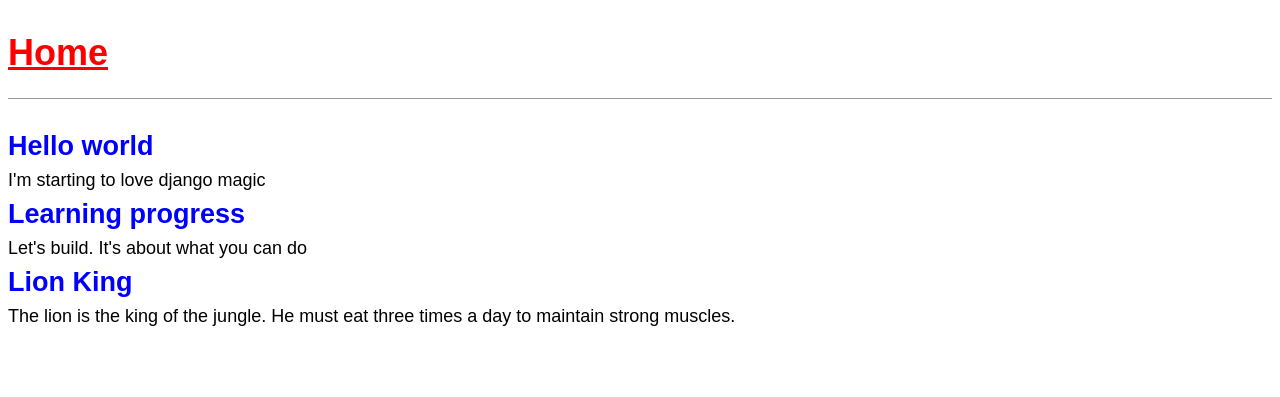
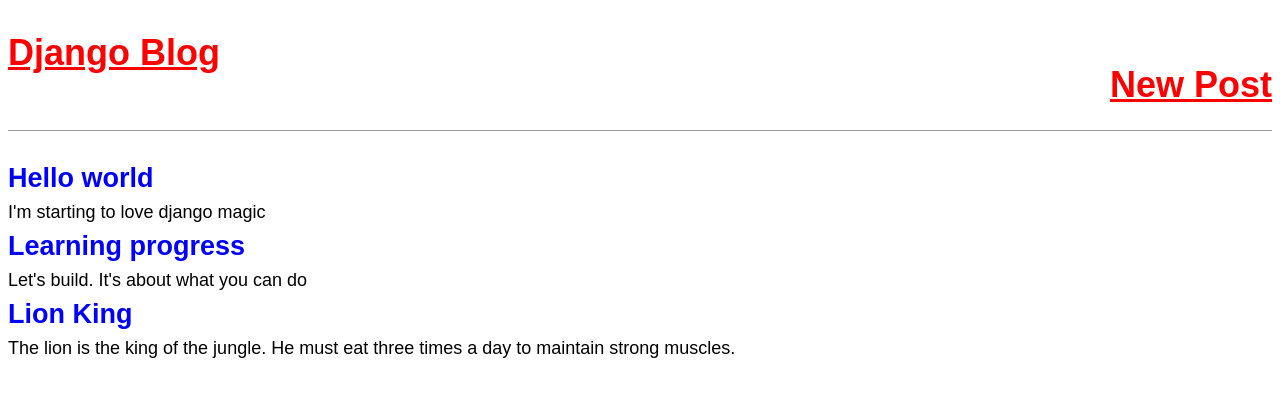
Before and after one commit to Van-Excel/django-blogapp, a Django app: page / in a window 1280 px wide. Shown: the top 397 px of the page. Run offline with Django 4.2, Linux system fonts and the light colour scheme; data comes from the database, SQL or seed files in the repository; both versions use the stored data as it was after the commit.

Commit message:
added CreateView

```diff
--- a/blog/models.py
+++ b/blog/models.py
@@ -1,4 +1,5 @@
 from django.db import models
+from django.urls import reverse
 
 # Create your models here.
 
@@ -13,3 +14,6 @@
 
     def __str__(self):
         return self.title
+
+    def get_absolute_url(self):
+        return reverse('post_detail', args=[str(self.id)])
--- a/blog/urls.py
+++ b/blog/urls.py
@@ -1,8 +1,9 @@
 from django.urls import path
-from .views import HomeView, BlogDetailView
+from .views import HomeView, BlogDetailView, BlogCreateView
 
 
 urlpatterns = [
+    path('post/new/', BlogCreateView.as_view(), name='post_new'),
     path('post/<int:pk>/', BlogDetailView.as_view(), name='post_detail'),
     path('', HomeView.as_view(), name='home')
 
--- a/blog/views.py
+++ b/blog/views.py
@@ -1,5 +1,6 @@
 from django.shortcuts import render
 from django.views.generic import ListView, DetailView
+from django.views.generic.edit import CreateView
 from .models import Post
 
 # Create your views here.
@@ -15,3 +16,9 @@
     model = Post
     # context_object_name = 'detail_view'
     template_name = 'post_detail.html'
+
+
+class BlogCreateView(CreateView):
+    model = Post
+    template_name = 'post_new.html'
+    fields = ['title', 'author', 'body']
--- a/templates/base.html
+++ b/templates/base.html
@@ -12,7 +12,14 @@
 </head>
 <body>
     <header>
-       <h1><a href="{% url 'home' %}">Home</a></h1>
+    <div class="nav-left">
+       <h1><a href="{% url 'home' %}">Django Blog</a></h1>
+    </div>
+
+    <div class="nav-right">
+        <h1><a href="{% url 'post_new' %}">New Post</a></h1>
+
+    </div>
     </header>
 
     <div>
```
Also changed, not shown: templates/post_new.html (added, +23 -0 lines), db.sqlite3.
